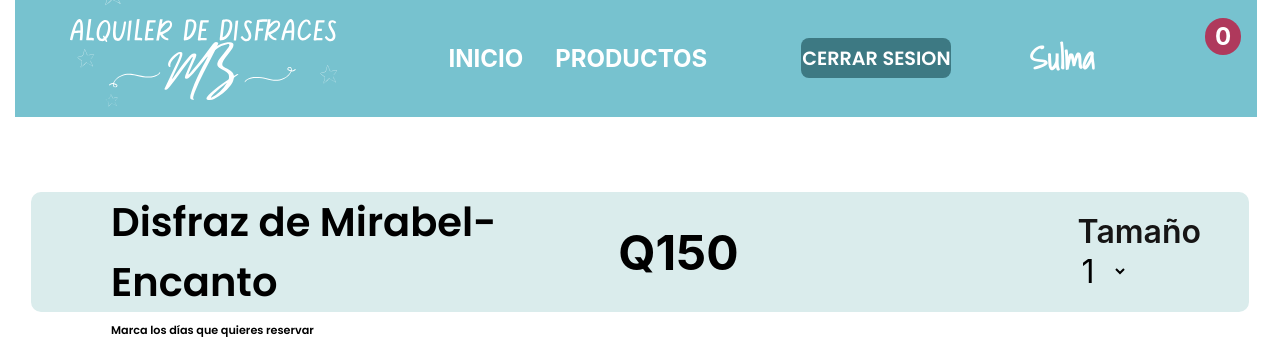
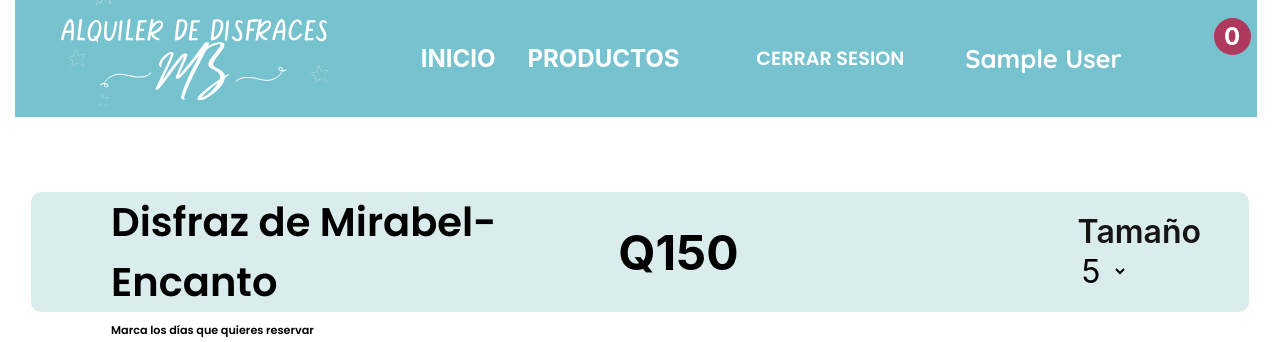
Before and after one commit to SFMZ21/APP_Disfraces_MZ, a React (Create React App) app: page /productos/1 in a window 1280 px wide. Shown: the top 342 px of the page. Built offline with nearby package versions, Linux system fonts and the light colour scheme; no server answers; sample sign-in values are in the browser's storage; some icons are missing.

Commit message:
Agregar nombre de usuario al navbar, alerta al carrito y data

```diff
--- a/src/Data.js
+++ b/src/Data.js
@@ -17,7 +17,7 @@ var data = {
         price: 150,
         image: require('./images/Disfraz2.png'),
         category: "Superheroes",
-        img1: "https://stockx-360.imgix.net/Nike-Dunk-Low-Off-White-Pine-Green/Images/Nike-Dunk-Low-Off-White-Pine-Green/Lv2/img",
+        img1: "https://static1.funidelia.com/497114-f6_big2/disfraz-de-superman-deluxe-para-nino-.jpg",
         img2: ".jpg?auto=format,compress&q=90&updated_at=1606319825&w=1000",
         cantidad: 1
       },
--- a/src/components/Carrito/carrito.js
+++ b/src/components/Carrito/carrito.js
@@ -1,4 +1,4 @@
-import React, { useContext } from 'react';
+import React, { useContext, useState } from 'react';
 import Card from '../../images/BienvenidaHada.svg';
 import { DataContext } from '../../context/DataProvider';
 
@@ -7,6 +7,11 @@ export const Carrito=()=>{
     const [menu,setMenu]= value.menu;
     const [carrito,setCarrito]=value.carrito;
     const [total] =value.total;
+
+
+    const handleClick = () => {
+        window.alert('¡PROXIMAMENTE IMPLEMENTACIÓN DE MÉTODO DE PAGO!');
+    };
 
     const tooglefalse =()=>{
         setMenu(false);
@@ -84,7 +89,8 @@ export const Carrito=()=>{
 
                 <div className='carrito_footer'>
                     <h3>Total:{total}</h3>
-                    <button className='btn-pago'>Pagar</button>
+                    <button className='btn-pago' onClick={handleClick}>Pagar</button>
+
                 </div>
             </div>
         </div>
--- a/src/components/Inicio/inicio.js
+++ b/src/components/Inicio/inicio.js
@@ -1,6 +1,5 @@
 import React from "react";
 import IMGLOGO from '../../images/BienvenidaHada.svg';
-
 export const Inicio=()=>{
 
     return(
--- a/src/components/Navbar/navbar.js
+++ b/src/components/Navbar/navbar.js
@@ -41,7 +41,7 @@ export const Navbar =()=>{
             </ul>
             <button type="submit" className="logOut-btn" onClick={cerrarSesion}>CERRAR SESION</button>
             <div className="user">
-                <span className="username">Sulma</span>
+                <span className="username">{user.displayName}</span>
             </div>
             <div className="cart" onClick={toogleMenu}>
                 <box-icon name="cart"></box-icon>
--- a/src/components/Productos/productoCatalogo.js
+++ b/src/components/Productos/productoCatalogo.js
@@ -67,10 +67,6 @@ export const ProductoCatalogo=()=> {
               <div className='size'>
                 <p>Tamaño</p>
                 <select placeholder='Tamaño'>
-                  <option value="1">1 </option>
-                  <option value="1">2</option>
-                  <option value="1">3</option>
-                  <option value="1">4</option>
                   <option value="1">5</option>
                   <option value="1">6</option>
                   <option value="1">7</option>
--- a/src/index.css
+++ b/src/index.css
@@ -100,12 +100,12 @@ navbar .cart span{
 .username{
   font-weight: bold;
   color: white;
-  font-size: 2rem;
-  font-family: 'Shadows Into Light';
+  font-size: 1.6rem;
+  font-family: 'Quicksand';
 
 }
 .logOut-btn{
-  background-color:#3d7983 ;
+  background-color:#77c2cf;
   color:white;
   width: 150px;
   height:40px;
@@ -114,6 +114,11 @@ navbar .cart span{
   font-family: 'Poppins', sans-serif;
   font-weight: bold;
   font-size: 1.2rem;
+  cursor: pointer;
+}
+.logOut-btn:hover{
+  background-color:#3d7983 ;
+  color:white;
   cursor: pointer;
 }
 
```
